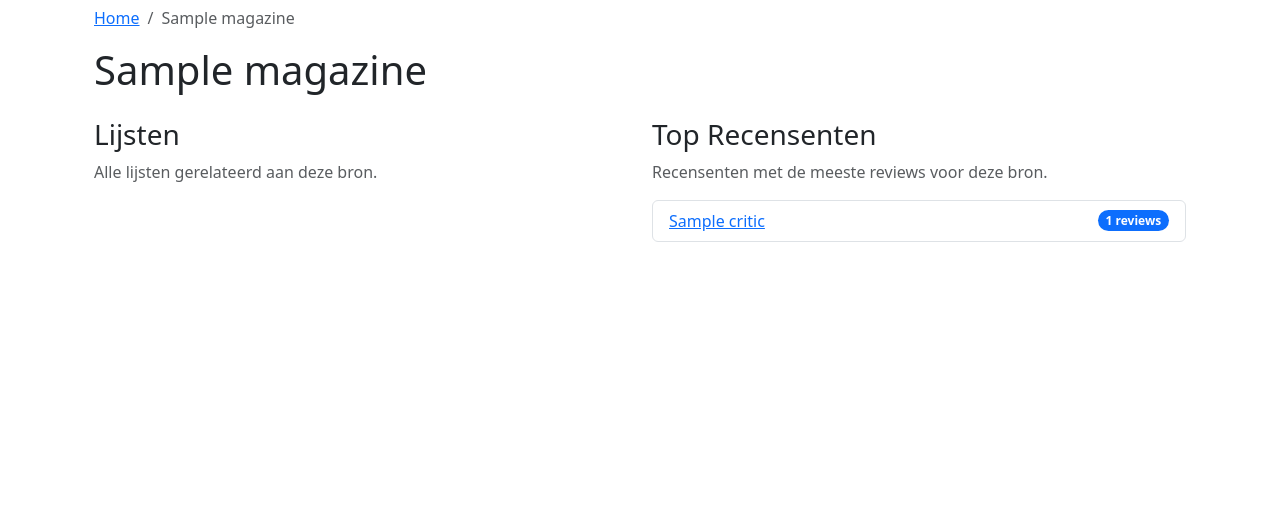
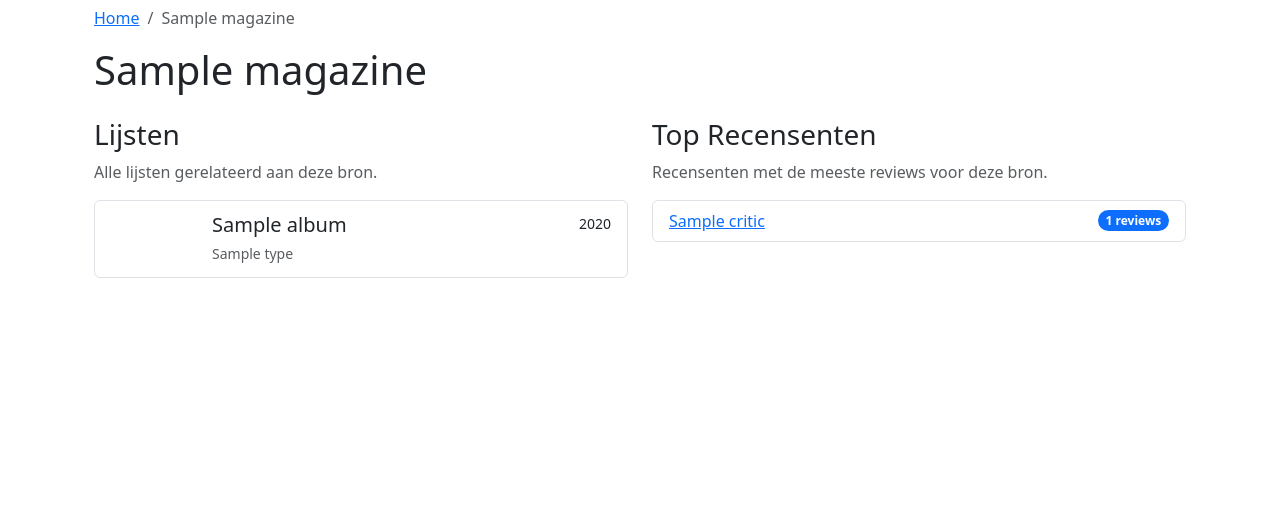
Before and after one commit to roelvanduijnhoven/muzieklijstjes-vibe, a Symfony app: template templates/magazine/show.html.twig in a window 1280 px wide. Shown: the part 152-670 px from the top of the page. Run offline with Twig, Linux system fonts and the light colour scheme; the template is opened without the code that fills it: most values are stand-ins (such as "Sample title", 1, 10 or a date in 2020); some libraries are stand-ins or nearby versions.

Commit message:
Add preview items method to AlbumList entity and refactor templates to use macros for list display. This improves code reusability and enhances the presentation of album lists across various views.

```diff
--- /dev/null
+++ b/templates/macros/list_macros.html.twig
@@ -0,0 +1,46 @@
+{% macro list_card(list, album_cover_base_url, extra_info = null) %}
+    <a href="{{ path('app_list_show', {id: list.id}) }}" class="list-group-item list-group-item-action d-flex align-items-center">
+        <div class="position-relative me-3" style="width: 85px; height: 60px; flex-shrink: 0; transform: rotate(-2deg);">
+            {% for item in list.previewItems(3) %}
+                {% set offsetLeft = (loop.index0 * 15) %}
+                {% set offsetTop = (loop.index0 * 4) %}
+                {% set zIndex = 10 - loop.index0 %}
+                {% if item.album.imageUrl %}
+                    <img src="{{ album_cover_base_url ~ item.album.imageUrl }}"
+                            alt="{{ item.album.title }}"
+                            class="img-thumbnail position-absolute"
+                            style="width: 50px; height: 50px; object-fit: cover; top: {{ offsetTop }}px; left: {{ offsetLeft }}px; z-index: {{ zIndex }};"
+                            title="{{ item.album.title }} - {{ item.album.artist.name }}">
+                {% else %}
+                    <div class="bg-light border d-flex align-items-center justify-content-center text-muted small text-center p-1 position-absolute"
+                            style="width: 50px; height: 50px; font-size: 0.6rem; top: {{ offsetTop }}px; left: {{ offsetLeft }}px; z-index: {{ zIndex }};"
+                            title="{{ item.album.title }} - {{ item.album.artist.name }}">
+                        No Img
+                    </div>
+                {% endif %}
+            {% endfor %}
+        </div>
+
+        <div class="flex-grow-1">
+            <div class="d-flex w-100 justify-content-between">
+                <h5 class="mb-1">{{ list.title }}</h5>
+                <small>{{ list.releaseYear }}</small>
+            </div>
+            <small class="text-muted">
+                {% if extra_info %}
+                    {{ extra_info|raw }}
+                {% else %}
+                    {% if list.type == 'ordered' %}
+                        Genummerde Lijst
+                    {% elseif list.type == 'unordered' %}
+                        Ongenummerde Lijst
+                    {% elseif list.type == 'aggregate' %}
+                        Verzamelijst
+                    {% else %}
+                        {{ list.type|capitalize }}
+                    {% endif %}
+                {% endif %}
+            </small>
+        </div>
+    </a>
+{% endmacro %}
--- a/templates/magazine/show.html.twig
+++ b/templates/magazine/show.html.twig
@@ -1,4 +1,5 @@
 {% extends 'base.html.twig' %}
+{% import 'macros/list_macros.html.twig' as macros %}
 
 {% block body %}
 <div class="container mt-4">
@@ -18,15 +19,7 @@
             {% if magazine.albumLists is not empty %}
                 <div class="list-group mb-4">
                     {% for list in magazine.albumLists %}
-                        {% if list.type == 'aggregate' %}
-                            <a href="{{ path('app_list_show', {id: list.id}) }}" class="list-group-item list-group-item-action">
-                                <div class="d-flex w-100 justify-content-between">
-                                    <h5 class="mb-1">{{ list.title }}</h5>
-                                    <small>{{ list.releaseYear }}</small>
-                                </div>
-                                <small class="text-muted">{{ list.type|capitalize }}</small>
-                            </a>
-                        {% endif %}
+                        {{ macros.list_card(list, album_cover_base_url) }}
                     {% endfor %}
                 </div>
             {% else %}
```
Also changed, not shown: src/Entity/AlbumList.php (+21 -0 lines), templates/album/show.html.twig (+5 -10 lines), templates/album_list/show.html.twig (+3 -4 lines), templates/critic/show.html.twig (+2 -17 lines).
